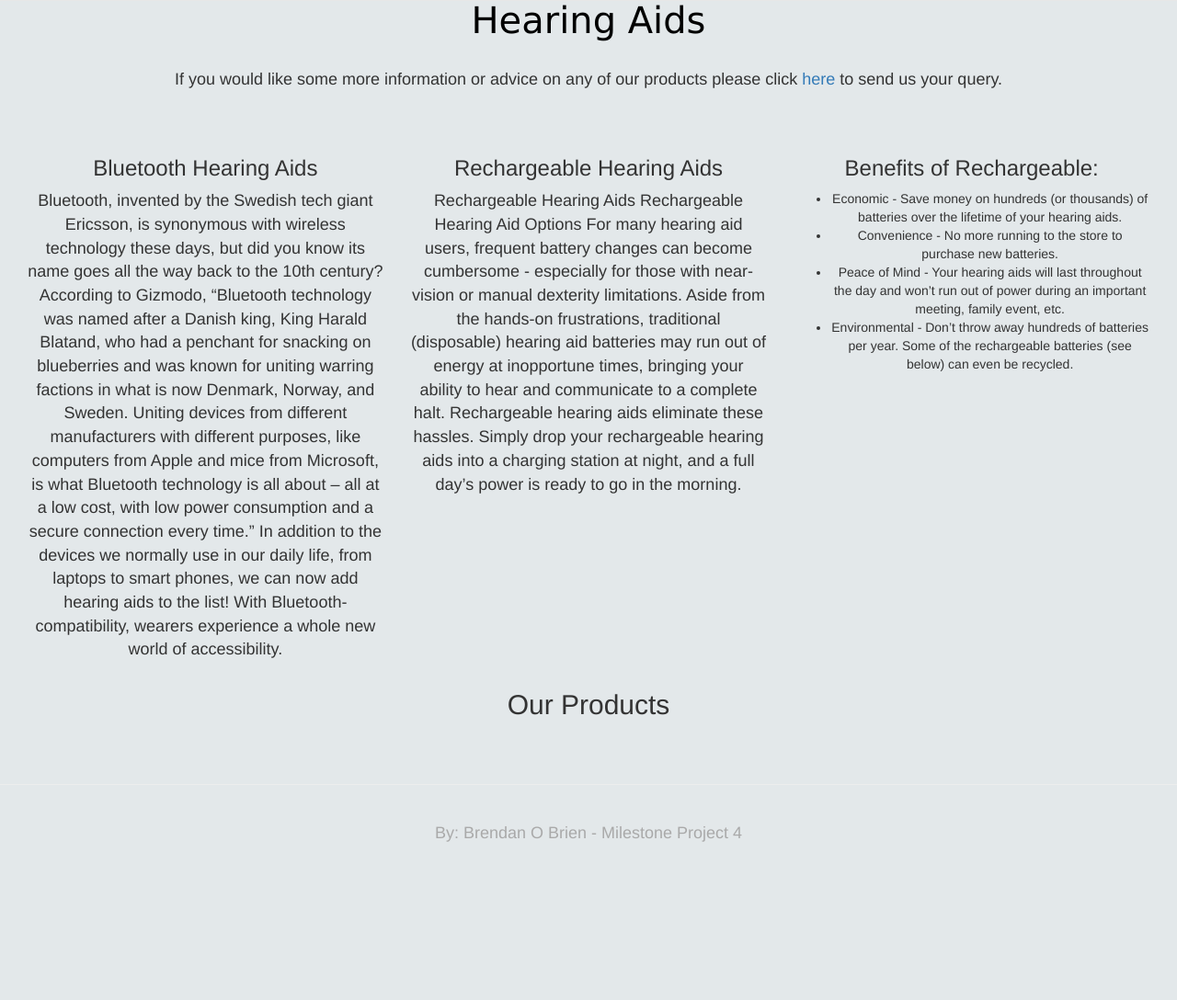
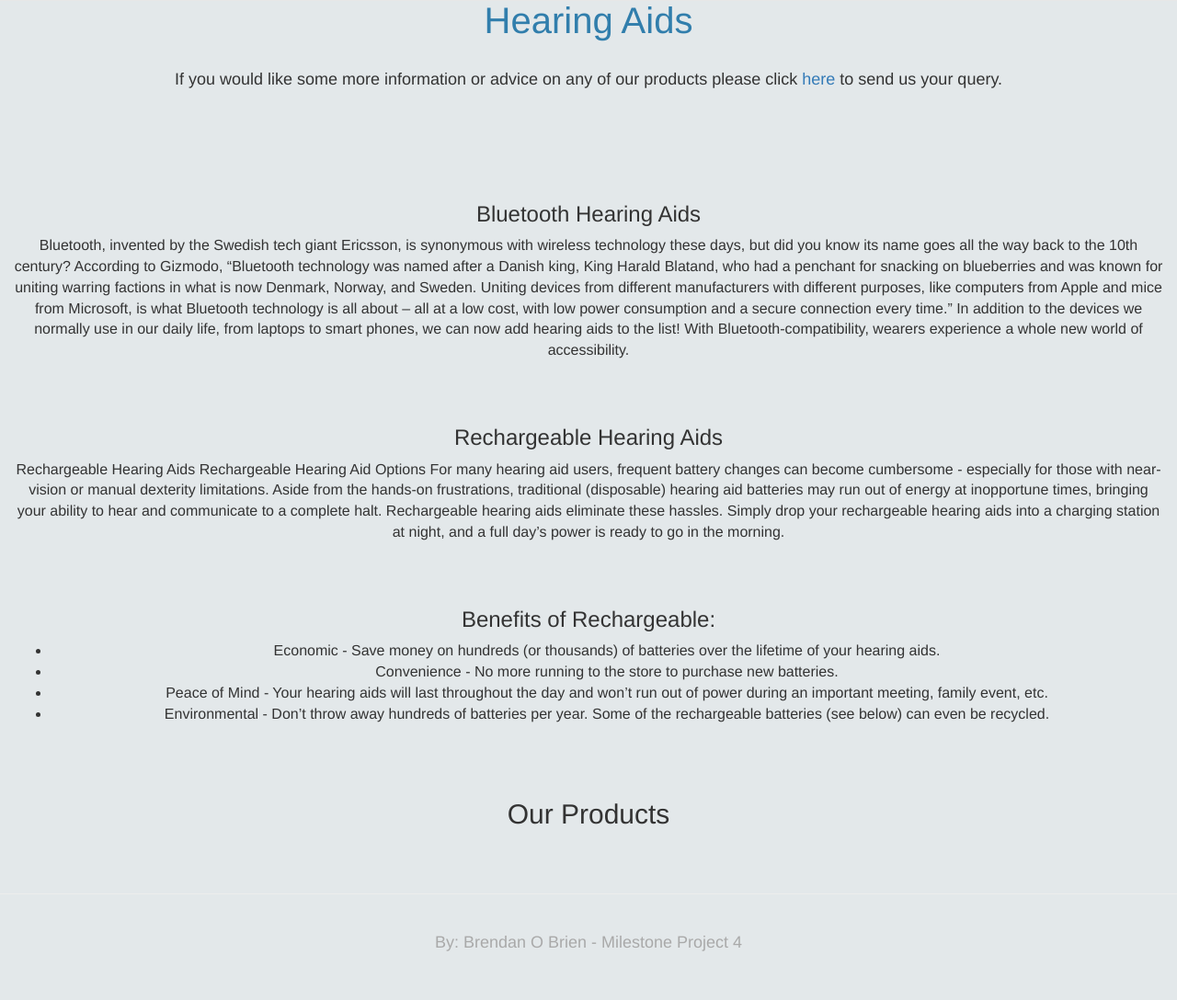
Before and after one commit to Bren08/Hear_to_Hear_updated, a Django app: page / in a window 1280 px wide. Shown: the part 100-1188 px from the top of the page at 92% size. Before the commit the page ends 1016 px from the top, so only its background shows below. Run offline with Django 3.2, Linux system fonts and the light colour scheme; data that the repository does not hold is empty; some libraries are stand-ins or nearby versions; some web fonts are replaced.

Commit message:
Changed header font colour to blue

```diff
--- a/static/css/custom.css
+++ b/static/css/custom.css
@@ -16,8 +16,8 @@
 .page-title {
     margin-top: 60px;
     font-size: 40px;
-    color: black;
-    font-family: Verdana, Geneva, Tahoma, sans-serif;
+    color: #317eac;
+    font-family: Helvetica Neue, Helvetica, Arial, sans-serif;
 }
 
 a {
@@ -30,6 +30,11 @@
 
 p {
     font-size: 18px;
+}
+
+.paragraph-content {
+    font-size: 16px;
+    margin-bottom: 70px;
 }
 
 /* Navigation bar */
@@ -188,6 +193,18 @@
     min-height: 40px;
 }
 
+.features {
+    display: contents;
+}
+
+.header-info {
+    margin-top: 70px;
+}
+
+.list-item {
+    font-size: 16px;
+}
+
 /* Custom Bootstrap */
 
 .panel {
```
